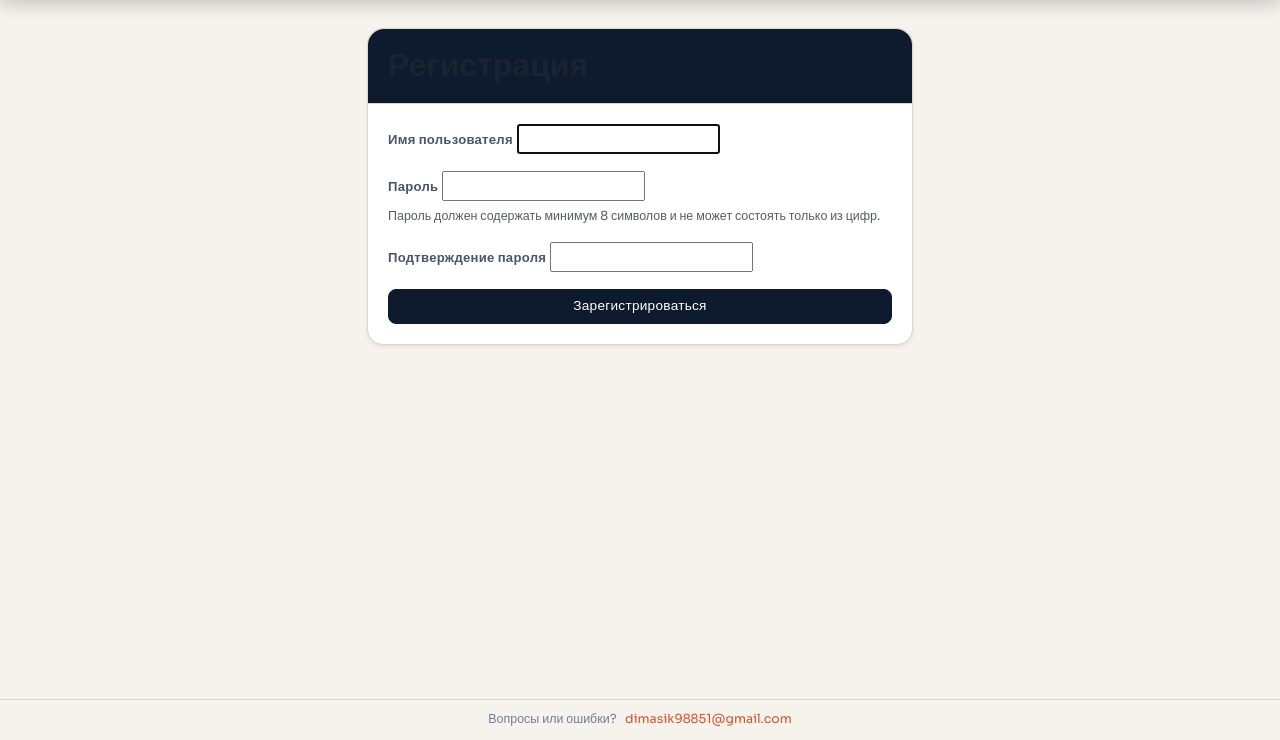
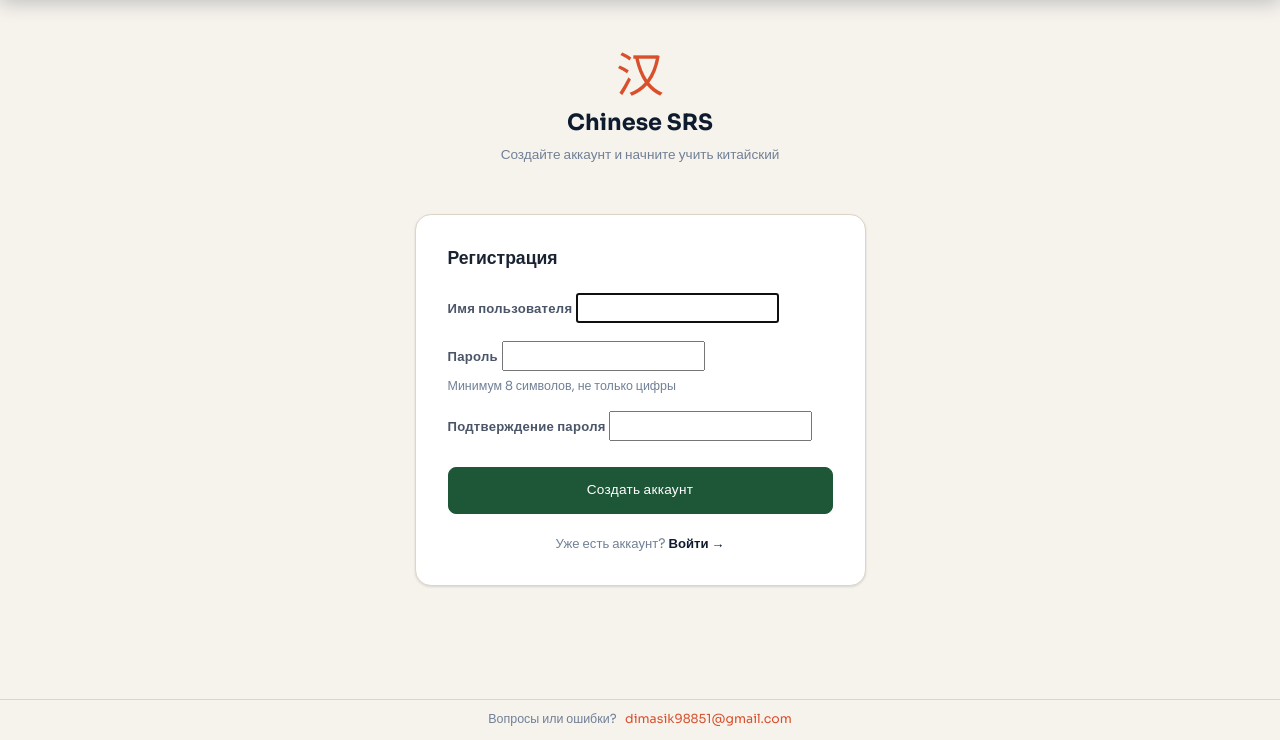
Before and after one commit to 0-Forester-0/chinese, a Django app: page /register/ in a window 1280 px wide. Shown: the part 61-801 px from the top of the page. Run offline with Django 3.2, Linux system fonts and the light colour scheme.

Commit message:
Update register.html

```diff
--- a/templates/register.html
+++ b/templates/register.html
@@ -1,35 +1,68 @@
 {% extends 'base.html' %}
 {% load static %}
 {% block content %}
-    <div class="row justify-content-center">
-        <div class="col-md-6">
-            <div class="card shadow-sm">
-                <div class="card-header bg-primary text-white">
-                    <h2 class="mb-0">Регистрация</h2>
+
+<div class="row justify-content-center mt-4">
+<div class="col-12 col-sm-9 col-md-6 col-lg-5">
+
+    <!-- Brand mark -->
+    <div class="text-center mb-5">
+        <span style="font-family:'Noto Serif SC',serif; font-size:3rem; color:var(--vermillion); display:block; line-height:1; margin-bottom:8px;">汉</span>
+        <h1 style="font-size:1.4rem; font-weight:700; color:var(--ink);">Chinese SRS</h1>
+        <p style="font-size:0.85rem; color:var(--text-muted);">Создайте аккаунт и начните учить китайский</p>
     </div>
-                <div class="card-body">
+
+    <div class="card">
+        <div class="card-body" style="padding:32px;">
+            <h2 style="font-size:1.1rem; font-weight:600; margin-bottom:24px;">Регистрация</h2>
+
             <form method="post">
                 {% csrf_token %}
                 <div class="mb-3">
-                            <label for="{{ form.username.id_for_label }}" class="form-label">Имя пользователя</label>
+                    <label class="form-label" for="{{ form.username.id_for_label }}">Имя пользователя</label>
                     {{ form.username }}
                 </div>
                 <div class="mb-3">
-                            <label for="{{ form.password1.id_for_label }}" class="form-label">Пароль</label>
+                    <label class="form-label" for="{{ form.password1.id_for_label }}">Пароль</label>
                     {{ form.password1 }}
-                            <div class="form-text text-muted">
-                                Пароль должен содержать минимум 8 символов и не может состоять только из цифр.
+                    <div class="form-text">Минимум 8 символов, не только цифры</div>
                 </div>
-                        </div>
-                        <div class="mb-3">
-                            <label for="{{ form.password2.id_for_label }}" class="form-label">Подтверждение пароля</label>
+                <div class="mb-4">
+                    <label class="form-label" for="{{ form.password2.id_for_label }}">Подтверждение пароля</label>
                     {{ form.password2 }}
                 </div>
-                        <button type="submit" class="btn btn-primary w-100">Зарегистрироваться</button>
+
+                {% if form.errors %}
+                <div class="alert alert-danger mb-3" style="font-size:0.82rem;">
+                    {% for field in form %}
+                        {% for error in field.errors %}
+                            <div>{{ error }}</div>
+                        {% endfor %}
+                    {% endfor %}
+                    {% for error in form.non_field_errors %}
+                        <div>{{ error }}</div>
+                    {% endfor %}
+                </div>
+                {% endif %}
+
+                <button type="submit" class="btn btn-success w-100" style="padding:12px;">
+                    Создать аккаунт
+                </button>
             </form>
-                </div>
-            </div>
+
+            <p style="text-align:center; font-size:0.82rem; color:var(--text-muted); margin-top:20px; margin-bottom:0;">
+                Уже есть аккаунт?
+                <a href="{% url 'login' %}" style="color:var(--ink); font-weight:600; text-decoration:none;">
+                    Войти →
+                </a>
+            </p>
         </div>
     </div>
 
+</div>
+</div>
+
+<style>
+    .form-control { padding: 10px 14px; }
+</style>
 {% endblock %}
```
Lines whose indentation alone changed are shown as unchanged.
